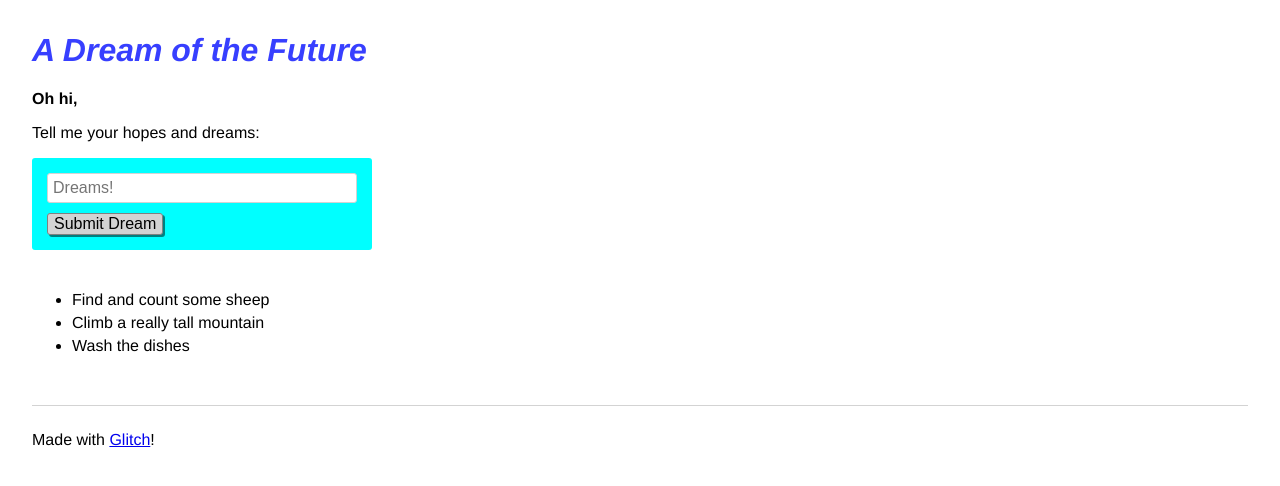
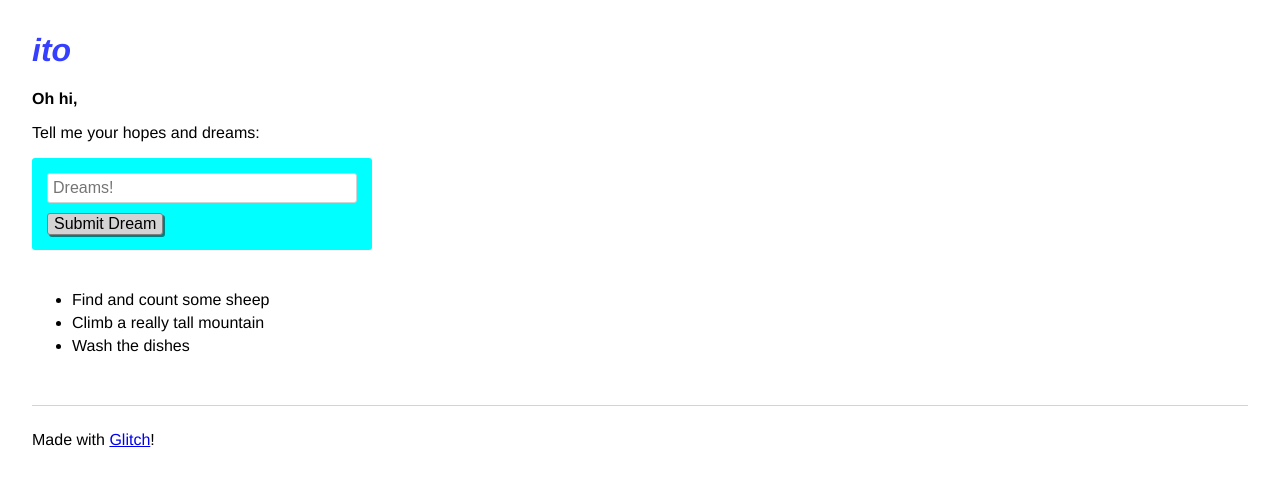
Before and after one commit to airiiio/ringo, a website: page views/index.html in a window 1280 px wide. Drawn offline with Linux system fonts and the light colour scheme.

Commit message:
Update index.html

```diff
--- a/views/index.html
+++ b/views/index.html
@@ -31,7 +31,7 @@
   <body>
     <header>
       <h1>
-        A Dream of the Future
+        ito
       </h1>
     </header>
 
```
